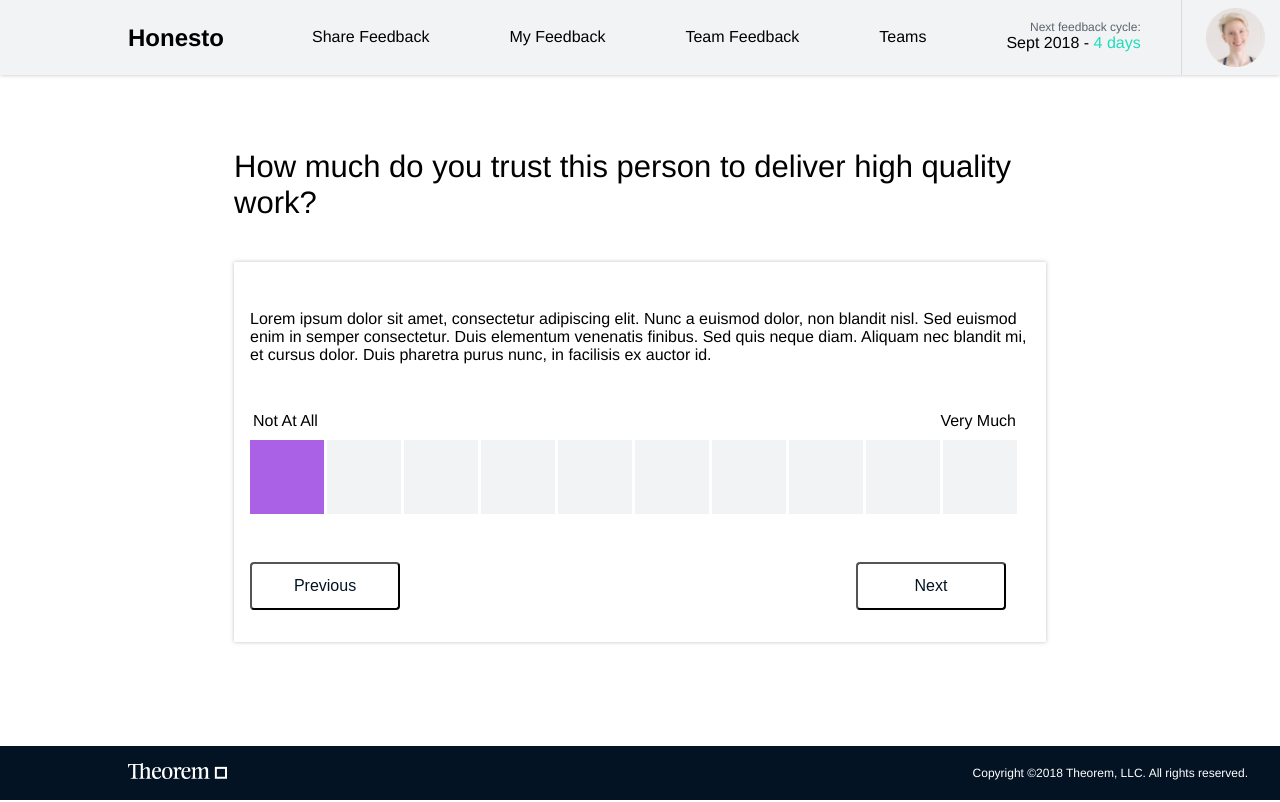
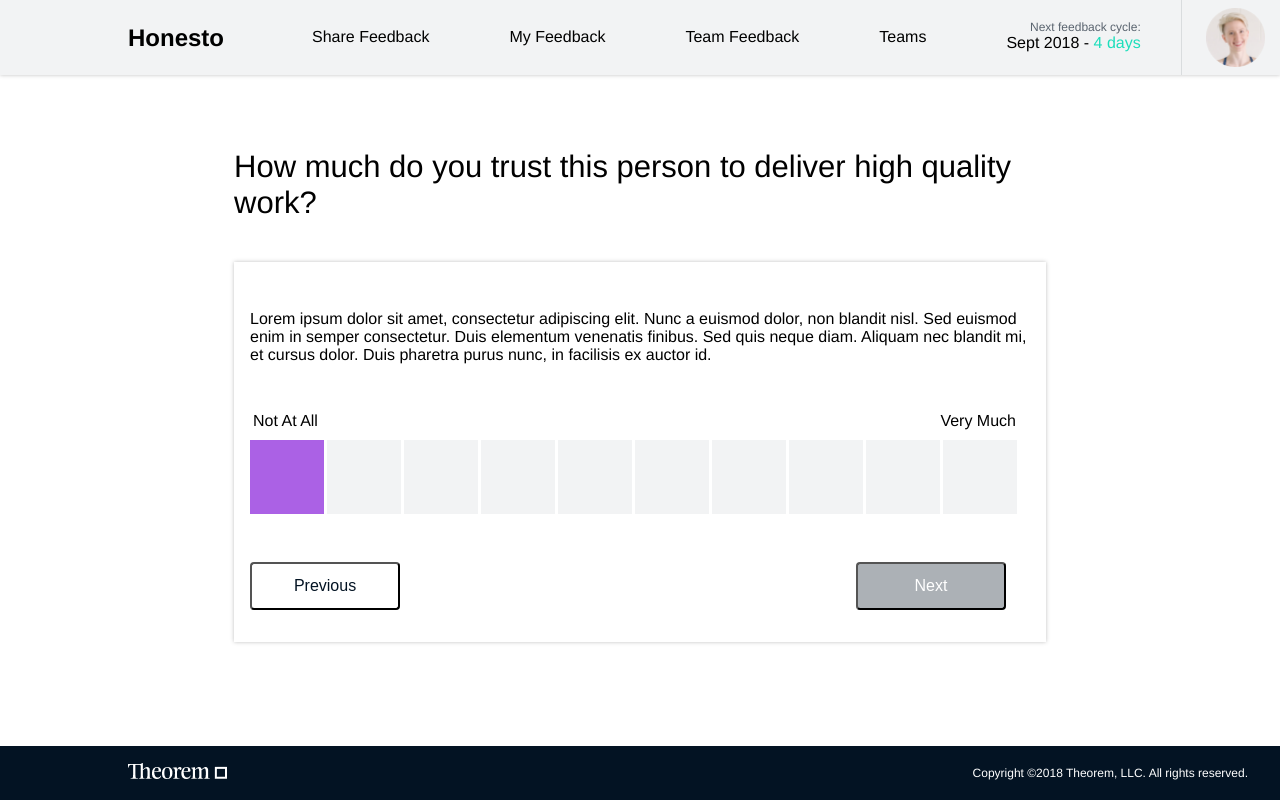
Before and after one commit to luminous3/honesto, a React (Create React App) app: page /questions/1/1 in a window 1280 px wide. Shown: the top 802 px of the page. Built offline with nearby package versions, Linux system fonts and the light colour scheme.

Commit message:
next button styling

```diff
--- a/src/components/common/Button.css
+++ b/src/components/common/Button.css
@@ -9,6 +9,16 @@
 
 .view-btn:hover {
   background-color: #f2f3f4;
+}
+
+.next-btn {
+  background-color: #acb1b6;
+  color: white;
+}
+
+.next-btn:hover {
+  background-color: #f2f3f4;
+  color: #031323;
 }
 
 .btn-wrapper {
--- a/src/components/common/Button.js
+++ b/src/components/common/Button.js
@@ -1,10 +1,10 @@
 import React from 'react'
 import './Button.css'
 
-export const Button = ({ children, fill, onClick }) => {
+export const Button = ({ children, fill, onClick, className }) => {
   return (
     <div className="btn-wrapper">
-      <button onClick={onClick} className="view-btn">
+      <button onClick={onClick} className={`${className} view-btn`}>
         {children}
       </button>
     </div>
```
